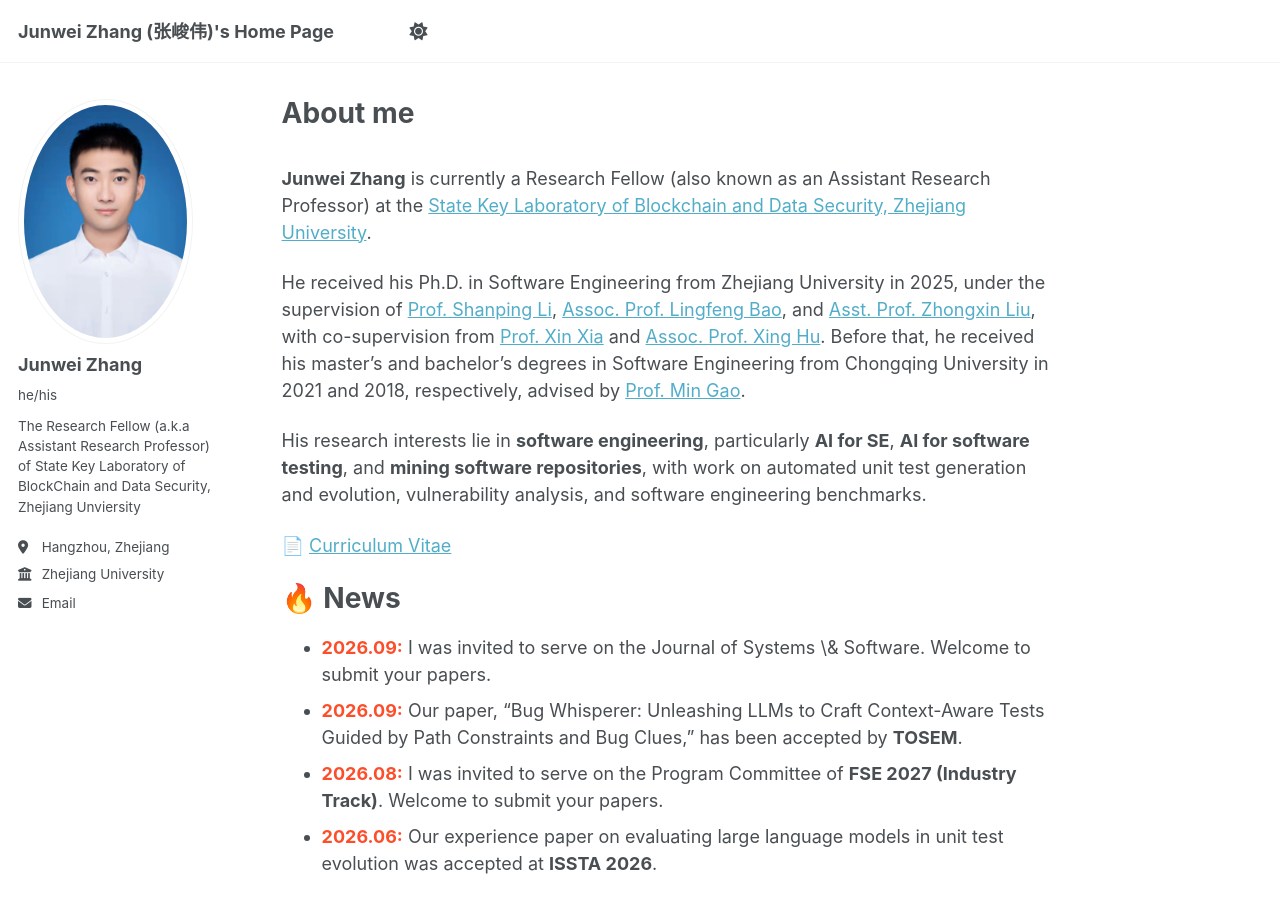
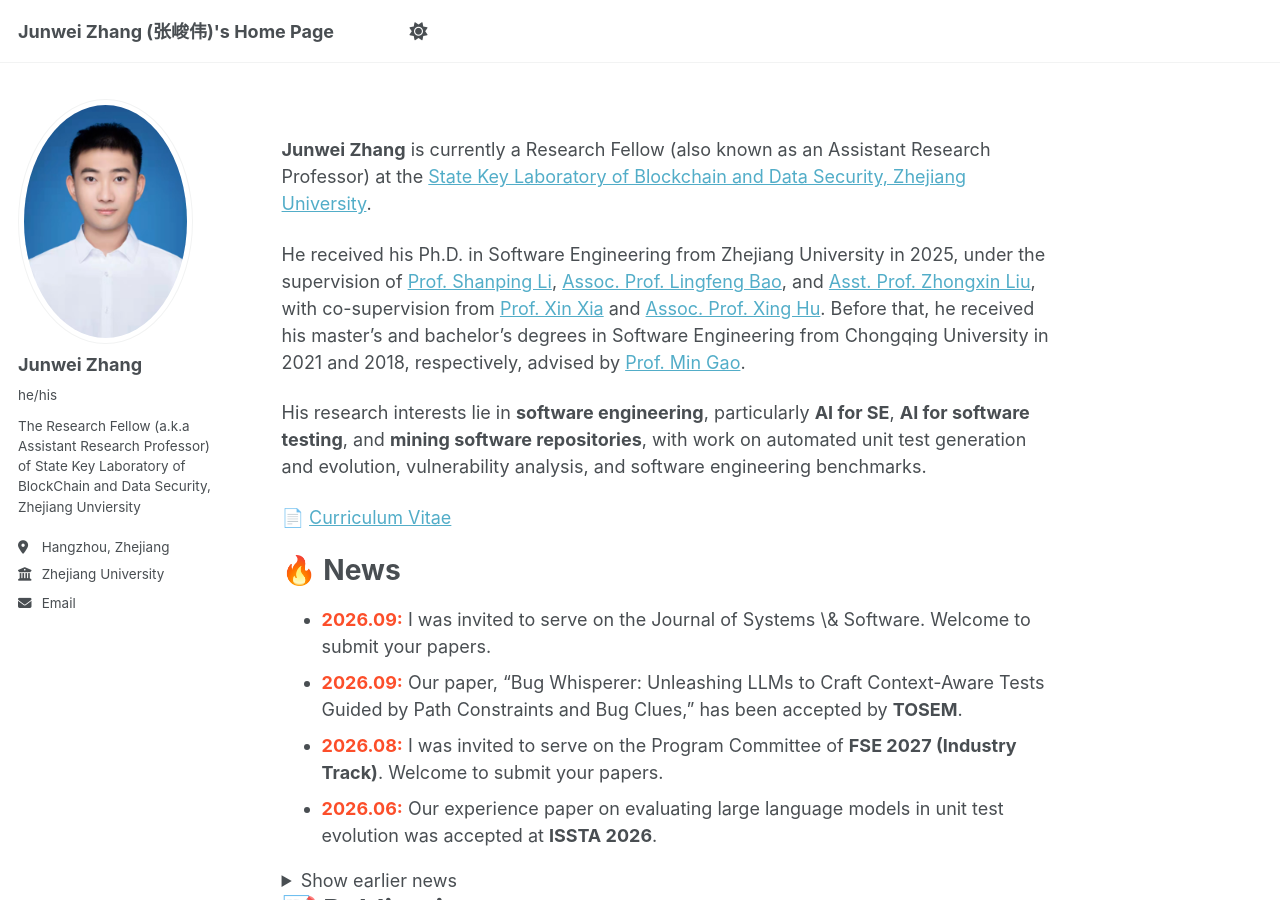
Before and after one commit to jw-zhang-zju/jw-zhang-zju.github.io, a Jekyll site: the page built from _pages/about.md, in a window 1280 px wide and 900 px high. Built offline with Jekyll 4.4.1, drawn with Linux system fonts in a browser that asks for light colours.

Commit message:
Update about.md

```diff
--- a/_pages/about.md
+++ b/_pages/about.md
@@ -1,6 +1,7 @@
 ---
 permalink: /
-title: "About me"
+title: ""
+excerpt: ""
 author_profile: true
 redirect_from:
   - /about/
```
